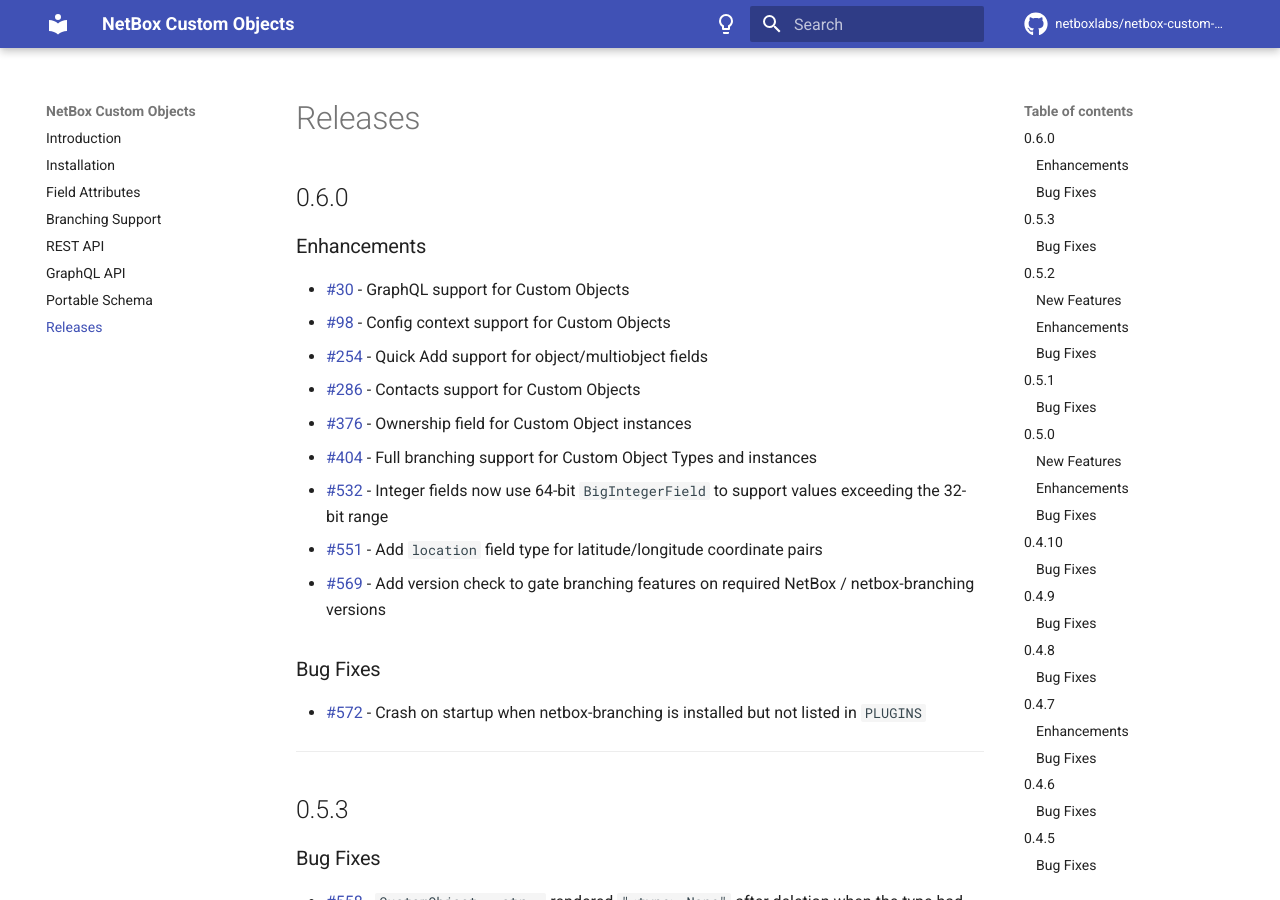
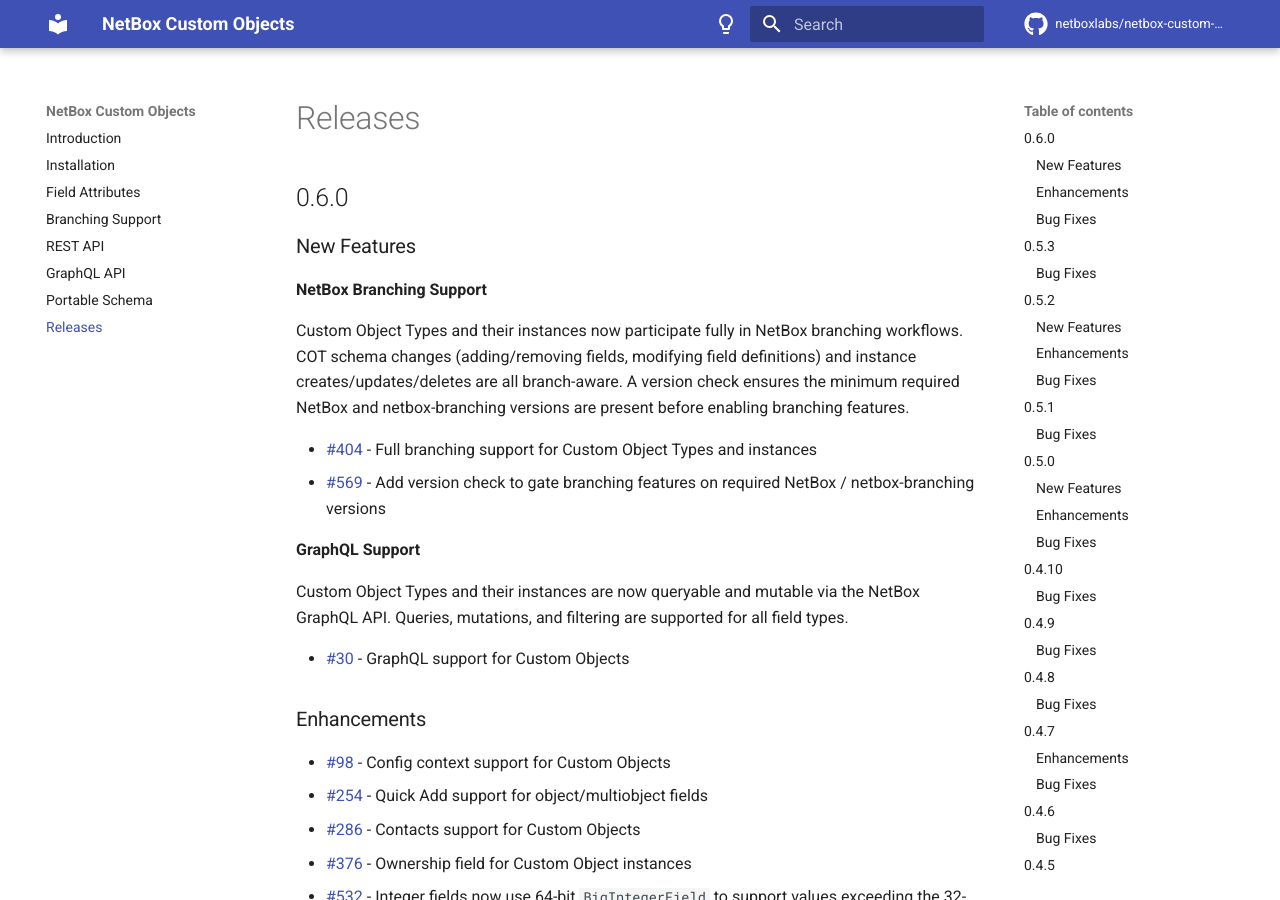
Before and after one commit to netboxlabs/netbox-custom-objects, an MkDocs documentation site: the page built from docs/releases.md, in a window 1280 px wide and 900 px high. Built offline with MkDocs 1.6.1 and Material for MkDocs 9.7.7, drawn with Linux system fonts in a browser that asks for light colours; comment, search, counter and statistics services are not loaded.

Commit message:
docs: elevate Branching and GraphQL to New Features subheadings in v0.6.0 notes
Co-Authored-By: Claude Sonnet 4.6 <noreply@anthropic.com>

```diff
--- a/docs/releases.md
+++ b/docs/releases.md
@@ -2,17 +2,29 @@
 
 ## 0.6.0
 
+### New Features
+
+**NetBox Branching Support**
+
+Custom Object Types and their instances now participate fully in NetBox branching workflows. COT schema changes (adding/removing fields, modifying field definitions) and instance creates/updates/deletes are all branch-aware. A version check ensures the minimum required NetBox and netbox-branching versions are present before enabling branching features.
+
+- [#404](https://github.com/netboxlabs/netbox-custom-objects/issues/404) - Full branching support for Custom Object Types and instances
+- [#569](https://github.com/netboxlabs/netbox-custom-objects/issues/569) - Add version check to gate branching features on required NetBox / netbox-branching versions
+
+**GraphQL Support**
+
+Custom Object Types and their instances are now queryable and mutable via the NetBox GraphQL API. Queries, mutations, and filtering are supported for all field types.
+
+- [#30](https://github.com/netboxlabs/netbox-custom-objects/issues/30) - GraphQL support for Custom Objects
+
 ### Enhancements
 
-- [#30](https://github.com/netboxlabs/netbox-custom-objects/issues/30) - GraphQL support for Custom Objects
 - [#98](https://github.com/netboxlabs/netbox-custom-objects/issues/98) - Config context support for Custom Objects
 - [#254](https://github.com/netboxlabs/netbox-custom-objects/issues/254) - Quick Add support for object/multiobject fields
 - [#286](https://github.com/netboxlabs/netbox-custom-objects/issues/286) - Contacts support for Custom Objects
 - [#376](https://github.com/netboxlabs/netbox-custom-objects/issues/376) - Ownership field for Custom Object instances
-- [#404](https://github.com/netboxlabs/netbox-custom-objects/issues/404) - Full branching support for Custom Object Types and instances
 - [#532](https://github.com/netboxlabs/netbox-custom-objects/issues/532) - Integer fields now use 64-bit `BigIntegerField` to support values exceeding the 32-bit range
 - [#551](https://github.com/netboxlabs/netbox-custom-objects/issues/551) - Add `location` field type for latitude/longitude coordinate pairs
-- [#569](https://github.com/netboxlabs/netbox-custom-objects/issues/569) - Add version check to gate branching features on required NetBox / netbox-branching versions
 
 ### Bug Fixes
 
```
